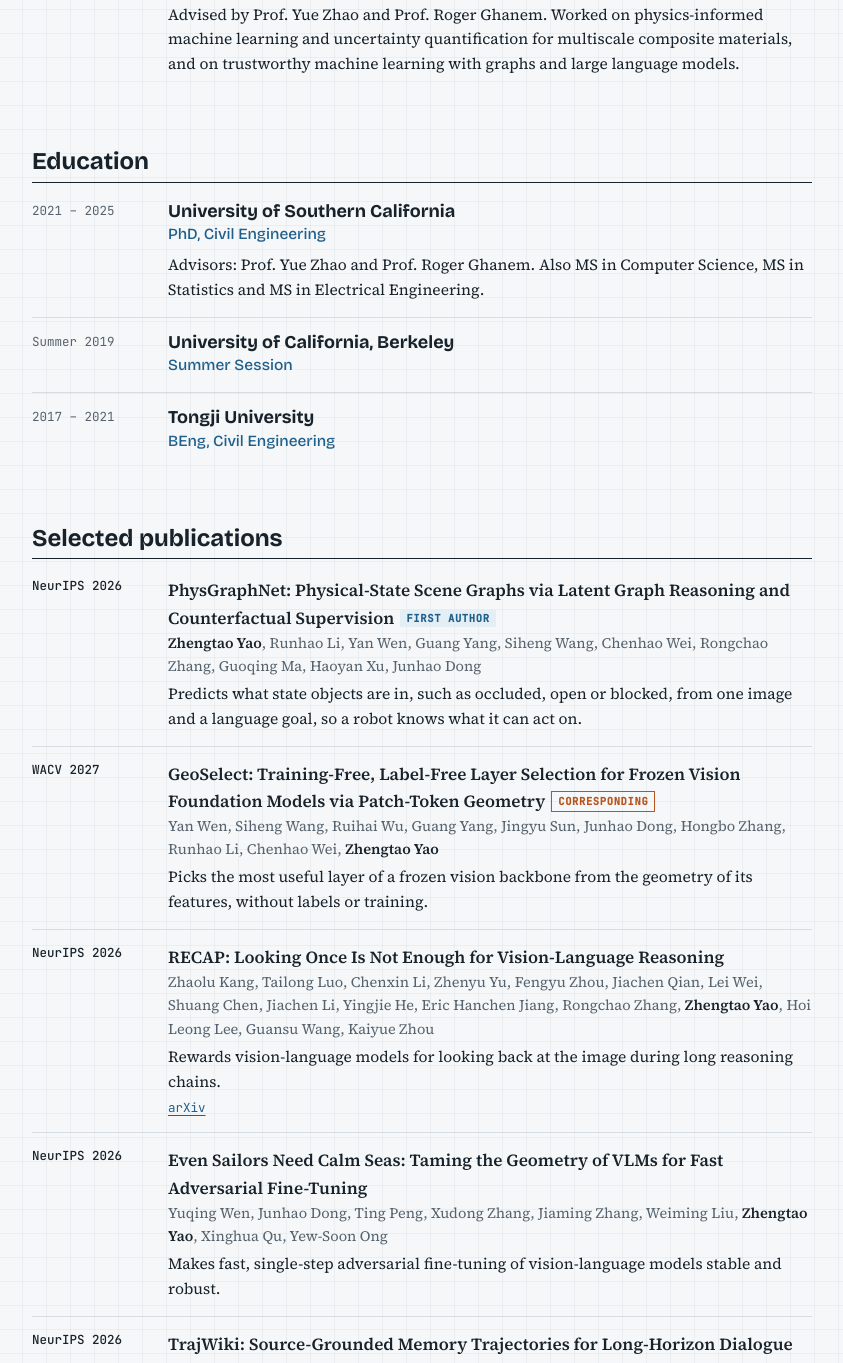
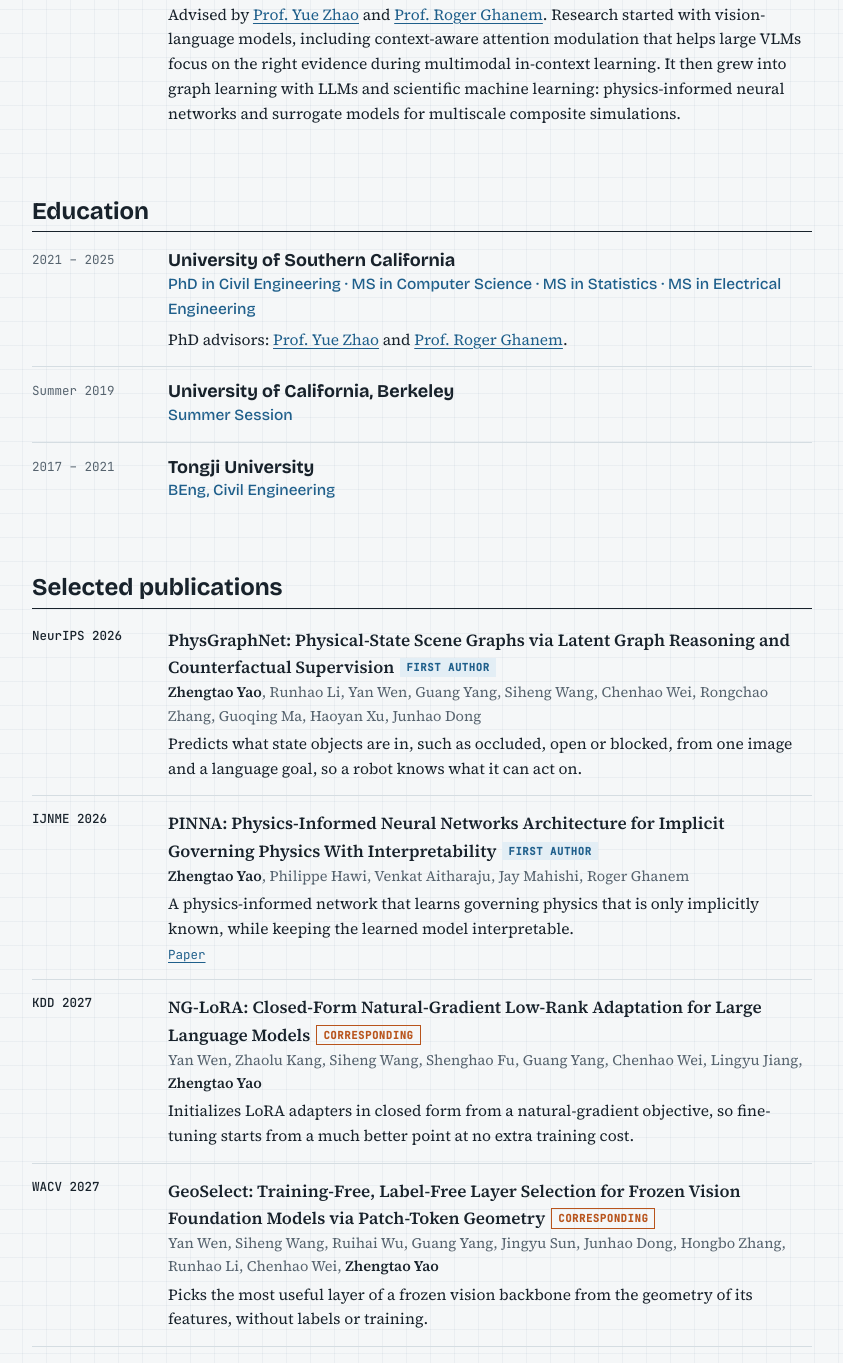
Before and after one commit to zhengtaoyao/zhengtaoyao.github.io, a plain HTML site: page index.html in a window 1280 px wide. Shown: the part 999-2362 px from the top of the page, without its empty margins (218-1061 px from the left). Drawn offline with nearby package versions, Linux system fonts and the light colour scheme.

Commit message:
Add advisor links, PINNA and NG-LoRA, regroup education
Co-Authored-By: Claude Opus 5.5 <noreply@anthropic.com>

```diff
--- a/index.html
+++ b/index.html
@@ -94,7 +94,7 @@ footer{margin-top:64px; font-family:var(--mono); font-size:11.5px; color:var(--m
       <h1>Zhengtao Yao</h1>
       <div class="role">Senior Applied Scientist, Robotics Foundation Models · General Motors</div>
       <p>I work on robot learning: manipulation policies that learn from scalable data such as human video and still hold up on a real production line. At GM I bring vision-language-action and world-action models into automotive assembly.</p>
-      <p>My research also covers reliable vision-language models, LLM agents and physical reasoning. I received my PhD from the University of Southern California, advised by Prof. Yue Zhao and Prof. Roger Ghanem.</p>
+      <p>My research also covers reliable vision-language models, LLM agents and physical reasoning. I received my PhD from the University of Southern California, advised by <a href="https://viterbi-web.usc.edu/~yzhao010/">Prof. Yue Zhao</a> and <a href="https://scholar.google.com/citations?user=NmK-vOoAAAAJ&amp;hl=en">Prof. Roger Ghanem</a>.</p>
       <div class="links">
         <a href="https://scholar.google.com/citations?user=OfPcaskAAAAJ&amp;hl=en">Google Scholar</a>
         <a href="https://www.linkedin.com/in/zhengtao-yao-044547223">LinkedIn</a>
@@ -126,7 +126,7 @@ footer{margin-top:64px; font-family:var(--mono); font-size:11.5px; color:var(--m
       <div>
         <h3>PhD Researcher</h3>
         <div class="org">University of Southern California</div>
-        <p>Advised by Prof. Yue Zhao and Prof. Roger Ghanem. Worked on physics-informed machine learning and uncertainty quantification for multiscale composite materials, and on trustworthy machine learning with graphs and large language models.</p>
+        <p>Advised by <a href="https://viterbi-web.usc.edu/~yzhao010/">Prof. Yue Zhao</a> and <a href="https://scholar.google.com/citations?user=NmK-vOoAAAAJ&amp;hl=en">Prof. Roger Ghanem</a>. Research started with vision-language models, including context-aware attention modulation that helps large VLMs focus on the right evidence during multimodal in-context learning. It then grew into graph learning with LLMs and scientific machine learning: physics-informed neural networks and surrogate models for multiscale composite simulations.</p>
       </div>
     </div>
   </section>
@@ -137,8 +137,8 @@ footer{margin-top:64px; font-family:var(--mono); font-size:11.5px; color:var(--m
       <div class="when">2021 – 2025</div>
       <div>
         <h3>University of Southern California</h3>
-        <div class="org">PhD, Civil Engineering</div>
-        <p>Advisors: Prof. Yue Zhao and Prof. Roger Ghanem. Also MS in Computer Science, MS in Statistics and MS in Electrical Engineering.</p>
+        <div class="org">PhD in Civil Engineering · MS in Computer Science · MS in Statistics · MS in Electrical Engineering</div>
+        <p>PhD advisors: <a href="https://viterbi-web.usc.edu/~yzhao010/">Prof. Yue Zhao</a> and <a href="https://scholar.google.com/citations?user=NmK-vOoAAAAJ&amp;hl=en">Prof. Roger Ghanem</a>.</p>
       </div>
     </div>
     <div class="job">
@@ -164,6 +164,17 @@ footer{margin-top:64px; font-family:var(--mono); font-size:11.5px; color:var(--m
         <div class="t">PhysGraphNet: Physical-State Scene Graphs via Latent Graph Reasoning and Counterfactual Supervision<span class="tag first">First author</span></div>
         <div class="a"><strong>Zhengtao Yao</strong>, Runhao Li, Yan Wen, Guang Yang, Siheng Wang, Chenhao Wei, Rongchao Zhang, Guoqing Ma, Haoyan Xu, Junhao Dong</div>
         <div class="d">Predicts what state objects are in, such as occluded, open or blocked, from one image and a language goal, so a robot knows what it can act on.</div>
+      </div></li>
+      <li class="pub"><div class="venue">IJNME 2026</div><div>
+        <div class="t">PINNA: Physics-Informed Neural Networks Architecture for Implicit Governing Physics With Interpretability<span class="tag first">First author</span></div>
+        <div class="a"><strong>Zhengtao Yao</strong>, Philippe Hawi, Venkat Aitharaju, Jay Mahishi, Roger Ghanem</div>
+        <div class="d">A physics-informed network that learns governing physics that is only implicitly known, while keeping the learned model interpretable.</div>
+        <div class="x"><a href="https://doi.org/10.1002/nme.70399">Paper</a></div>
+      </div></li>
+      <li class="pub"><div class="venue">KDD 2027</div><div>
+        <div class="t">NG-LoRA: Closed-Form Natural-Gradient Low-Rank Adaptation for Large Language Models<span class="tag corr">Corresponding</span></div>
+        <div class="a">Yan Wen, Zhaolu Kang, Siheng Wang, Shenghao Fu, Guang Yang, Chenhao Wei, Lingyu Jiang, <strong>Zhengtao Yao</strong></div>
+        <div class="d">Initializes LoRA adapters in closed form from a natural-gradient objective, so fine-tuning starts from a much better point at no extra training cost.</div>
       </div></li>
       <li class="pub"><div class="venue">WACV 2027</div><div>
         <div class="t">GeoSelect: Training-Free, Label-Free Layer Selection for Frozen Vision Foundation Models via Patch-Token Geometry<span class="tag corr">Corresponding</span></div>
```
